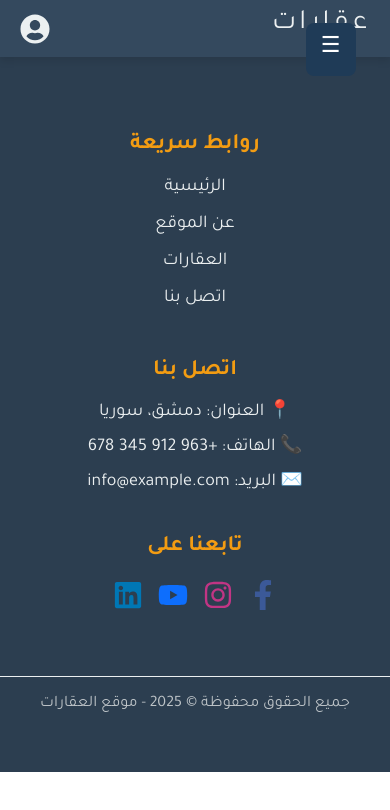
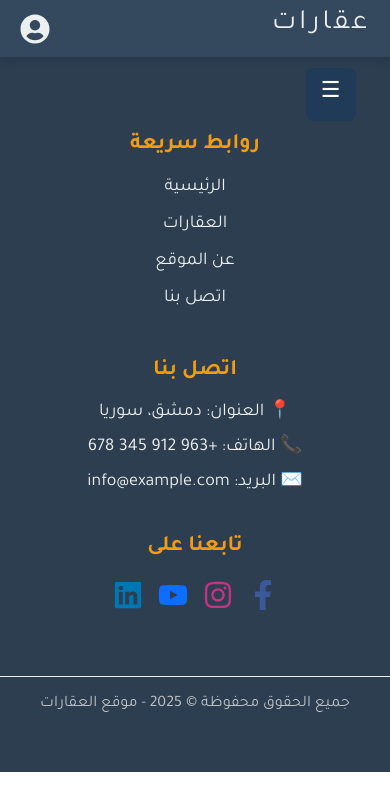
Before and after one commit to AhmadAlhjje/Real_Estate, a React (Vite) app: page /MapComponent in a window 390 px wide. Shown: the top 810 px of the page. Built offline with nearby package versions, Linux system fonts and the light colour scheme.

Commit message:
Edit NavBar

```diff
--- a/src/components/Footer/Footer.jsx
+++ b/src/components/Footer/Footer.jsx
@@ -12,8 +12,8 @@ const Footer = () => {
           <h3>روابط سريعة</h3>
           <ul>
             <li><Link to="/">الرئيسية</Link></li>
+            <li><Link to="/realEstate">العقارات</Link></li>
             <li><Link to="/about">عن الموقع</Link></li>
-            <li><Link to="/properties">العقارات</Link></li>
             <li><Link to="/contact">اتصل بنا</Link></li>
           </ul>
         </div>
--- a/src/components/NavBar/NavBar.css
+++ b/src/components/NavBar/NavBar.css
@@ -43,6 +43,7 @@ body {
 .navbar-header {
     display: flex;
     align-items: center;
+    justify-content: space-between;
     gap: 15px; /* مسافة بين الزر والشعار */
 }
 
@@ -95,6 +96,9 @@ body {
     border: none;
     color: #ecf0f1;
     cursor: pointer;
+    position: relative;
+    top: 60px !important;
+    /* left: 20px !important; */
 }
 
 /* أيقونة المستخدم */
@@ -120,7 +124,7 @@ body {
     background: #fff;
     box-shadow: 0 4px 6px rgba(0, 0, 0, 0.1);
     border-radius: 8px;
-    width: 180px;
+    width: 160px;
     text-align: right;
     padding: 10px 0;
     display: flex;
@@ -166,4 +170,26 @@ body {
     .navbar-menu.show {
         display: flex;
     }
+
+    .navbar-header {
+        display: flex;
+        align-items: center;
+        justify-content: space-between;
+        gap: 15px;
+    }
+
+/* القائمة المنسدلة */
+.user-dropdown {
+    position: absolute;
+    left: 0; /* تغيير المحاذاة لتكون من اليسار */
+    top: 40px;
+    background: #fff;
+    box-shadow: 0 4px 6px rgba(0, 0, 0, 0.1);
+    border-radius: 8px;
+    width: 160px;
+    text-align: right;
+    padding: 10px 0;
+    display: flex;
+    flex-direction: column;
 }
+}
```
